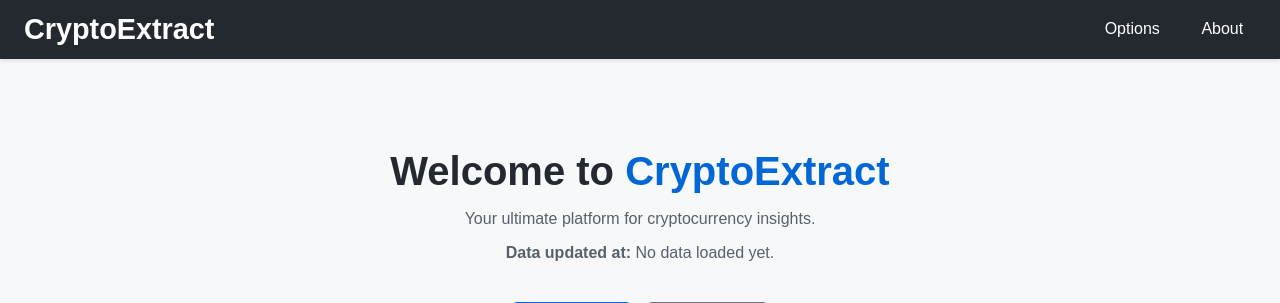
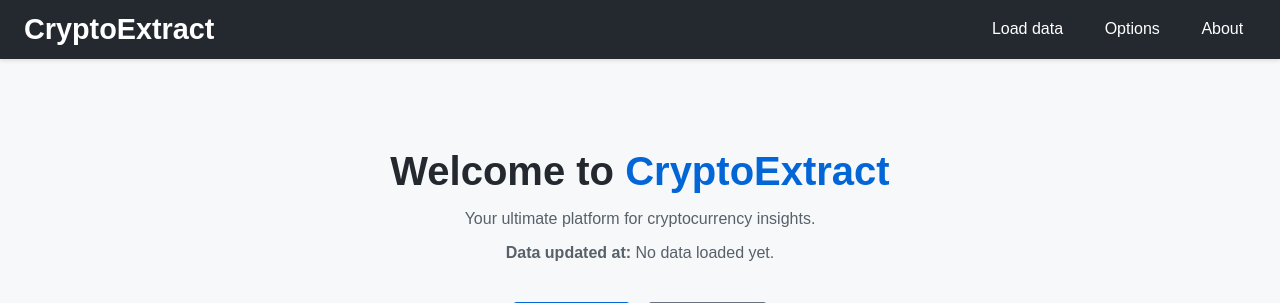
Before and after one commit to jormunrod/CryptoExtract, a Django app: page / in a window 1280 px wide. Shown: the top 303 px of the page. Run offline with Django 5.2, Linux system fonts and the light colour scheme.

Commit message:
style: move load data button from dropdown menu to navbar

```diff
--- a/CryptoExtract/core/templates/core/base.html
+++ b/CryptoExtract/core/templates/core/base.html
@@ -14,10 +14,10 @@
         <div class="navbar">
             <a href="{% url 'home' %}" class="logo">CryptoExtract</a>
             <ul class="nav-links">
+                <li><a href="{% url 'load_data' %}" onclick="return confirmLoadData()">Load data</a></li>
                 <li class="dropdown">
                     <a href="#" class="dropbtn">Options</a>
                     <ul class="dropdown-content">
-                        <li><a href="{% url 'load_data' %}" onclick="return confirmLoadData()">Load data</a></li>
                         <li><a href="{% url 'list_all_data' %}">View data</a></li>
                         <li><a href="{% url 'search_cryptos' %}">Search cryptocurrencies</a></li>
                         <li><a href="{% url 'top_5_crypto_by_change' %}">Top 5 cryptos by % change</a></li>
```
